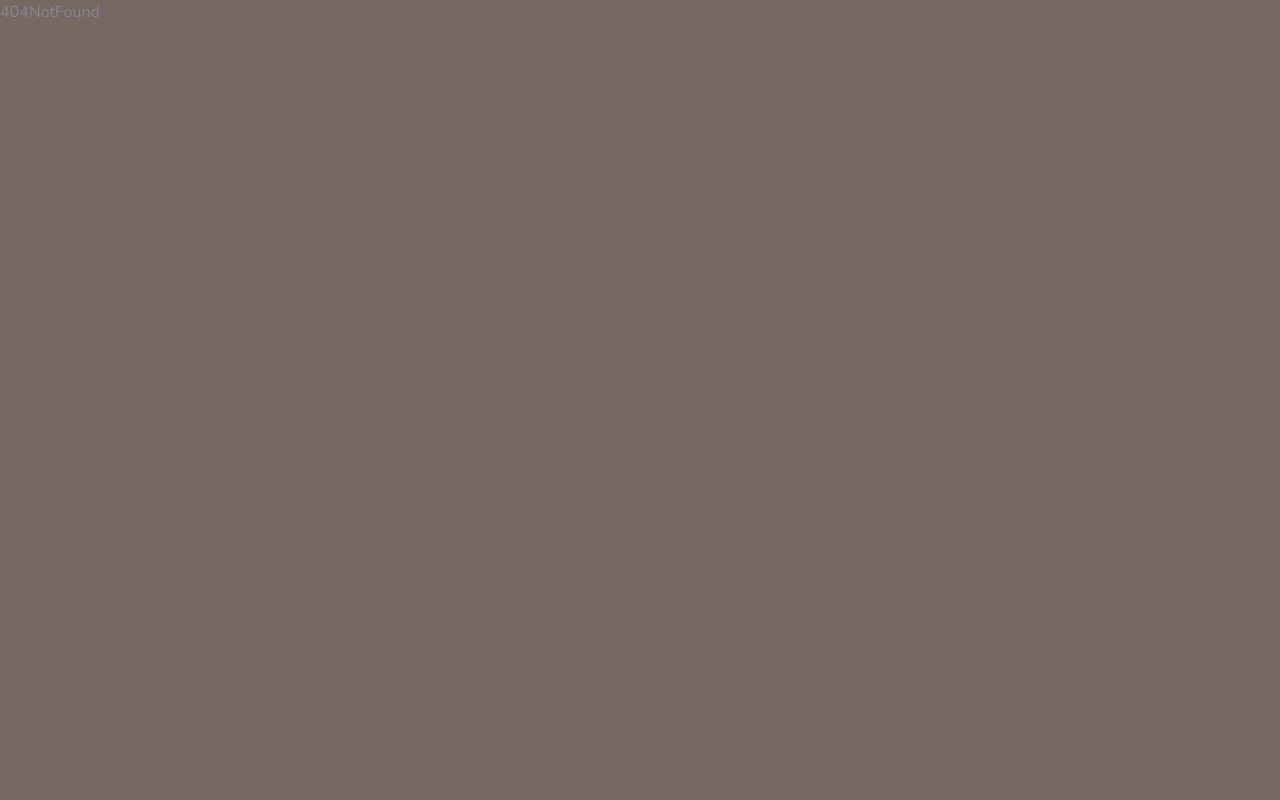
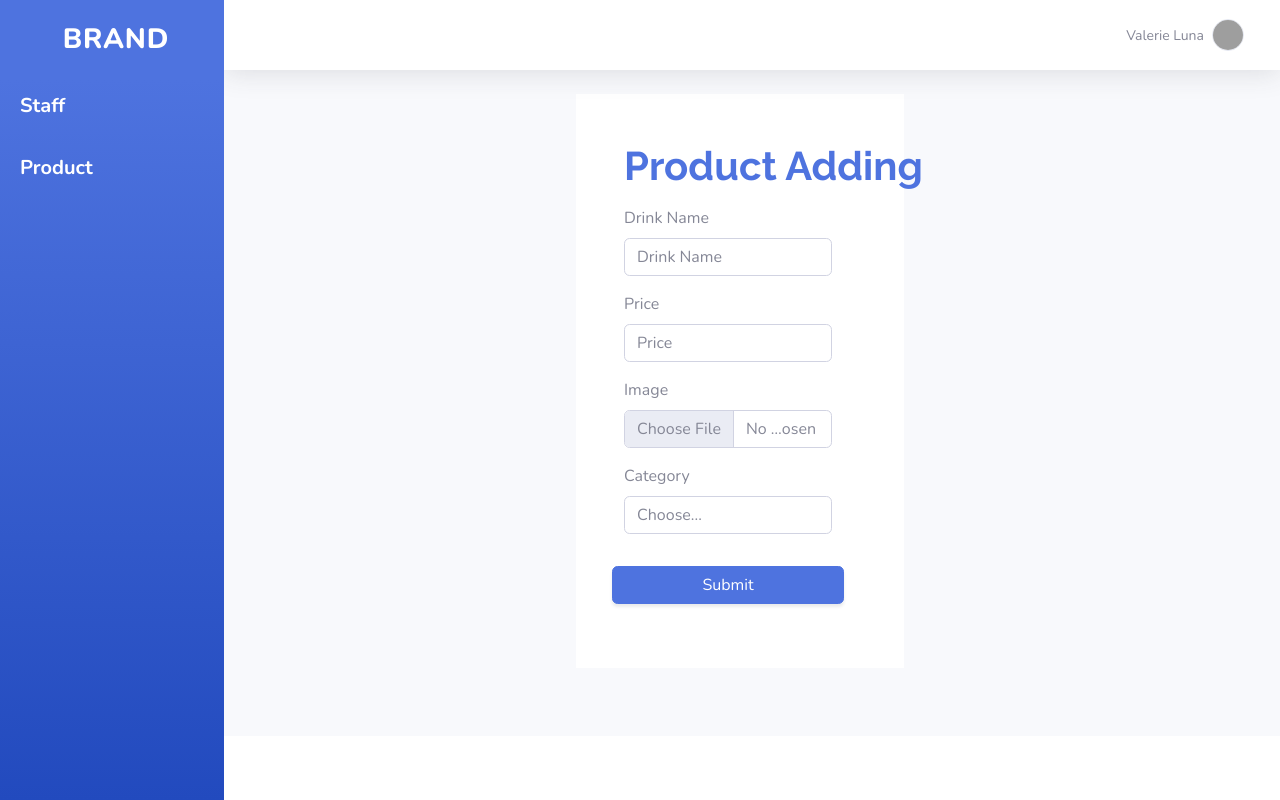
Before and after one commit to thaianh4780/ChuyenDeWeb, a React (Create React App) app: page /productadding in a window 1280 px wide. Built offline with nearby package versions, Linux system fonts and the light colour scheme; grey boxes are pictures that could not be loaded.

Commit message:
add form

```diff
--- a/public/index.html
+++ b/public/index.html
@@ -1,17 +1,17 @@
 <!DOCTYPE html>
 <html lang="en">
+
 <head>
   <meta charset="utf-8" />
   <link rel="icon" href="%PUBLIC_URL%/favicon.ico" />
   <meta name="viewport" content="width=device-width, initial-scale=1" />
   <meta name="theme-color" content="#000000" />
-    <meta
-      name="description"
-      content="Web site created using create-react-app"
-    />
+  <meta name="description" content="Web site created using create-react-app" />
   <link rel="apple-touch-icon" href="%PUBLIC_URL%/logo192.png" />
-    <link rel="stylesheet" href="https://fonts.googleapis.com/css?family=Nunito:200,200i,300,300i,400,400i,600,600i,700,700i,800,800i,900,900i&amp;display=swap">
-    <link rel="stylesheet" href="https://fonts.googleapis.com/css?family=Inter:300italic,400italic,600italic,700italic,800italic,400,300,600,700,800&amp;display=swap">
+  <link rel="stylesheet"
+    href="https://fonts.googleapis.com/css?family=Nunito:200,200i,300,300i,400,400i,600,600i,700,700i,800,800i,900,900i&amp;display=swap">
+  <link rel="stylesheet"
+    href="https://fonts.googleapis.com/css?family=Inter:300italic,400italic,600italic,700italic,800italic,400,300,600,700,800&amp;display=swap">
   <link rel="stylesheet" href="./assets1/fonts/fontawesome-all.min.css">
   <!--
       manifest.json provides metadata used when your web app is installed on a
@@ -29,6 +29,7 @@
     -->
   <title>React App</title>
 </head>
+
 <body>
   <noscript>You need to enable JavaScript to run this app.</noscript>
   <div id="root"></div>
@@ -42,5 +43,8 @@
       To begin the development, run `npm start` or `yarn start`.
       To create a production bundle, use `npm run build` or `yarn build`.
     -->
+  <script src="https://cdn.jsdelivr.net/npm/@popperjs/core@2.9.2/dist/umd/popper.min.js"></script>
+  <script src="https://cdn.jsdelivr.net/npm/bootstrap@5.0.2/dist/js/bootstrap.min.js"></script>
 </body>
+
 </html>
--- a/src/components/AdminProduct.js
+++ b/src/components/AdminProduct.js
@@ -35,7 +35,7 @@ export default function AdminProduct() {
         <td>{val.name}</td>
         <td>{val.price}</td>
         <td>
-          <Link type="button" className="btn btn-success text-light btn-sm">Update</Link>
+          <Link type="button" className="btn btn-success text-light btn-sm" to="/productupdating" >Update</Link>
         </td>
         <td>
           <Link type="button" className="btn btn-danger text-light btn-sm">Detele</Link>
@@ -59,7 +59,7 @@ export default function AdminProduct() {
             </div>
             <div className="col-md-6">
               <div className="d-grid gap-2 d-md-block text-md-end">
-                <Link className="btn btn-primary" type="button">Adding</Link>
+                <Link className="btn btn-primary" type="button" to="/productadding" >Adding</Link>
               </div>
             </div>
           </div>
--- a/src/components/AdminStaff.js
+++ b/src/components/AdminStaff.js
@@ -31,7 +31,7 @@ export default function AdminStaff() {
         <td>{val.full_name}</td>
         <td>{val.phone}</td>
         <td>
-          <Link type="button" className="btn btn-success  text-light btn-sm">Update</Link>
+          <Link type="button" className="btn btn-success  text-light btn-sm" to="/staffupdating" >Update</Link>
         </td>
         <td>
           <Link type="button" className="btn btn-danger   text-light btn-sm">Detele</Link>
@@ -57,7 +57,7 @@ export default function AdminStaff() {
             </div>
             <div className="col-md-6">
               <div className="d-grid gap-2 d-md-block text-md-end">
-                <Link className="btn btn-primary  " type="button">Adding </Link>
+                <Link className="btn btn-primary  " type="button" to="/staffadding" >Adding </Link>
               </div>
             </div>
           </div>
--- a/src/components/MoreProduct.js
+++ b/src/components/MoreProduct.js
@@ -116,7 +116,7 @@ export default function MoreProduct() {
 
   const checkKey = () => {
     setCheck(!check);
-     setTypeSort(null);
+    setTypeSort(null);
   };
 
   useEffect(() => {
@@ -133,20 +133,28 @@ export default function MoreProduct() {
       <div className="row pb-1">
         <div className="col-12">
           <div className="row text-center d-flex align-items-center bg-white rounded-3  justify-content-center " >
-            <div className="col-6 bg-success-subtle rounded-start" style={{marginTop:"-1.5%"}}>
+            <div className="col-6 bg-success-subtle rounded-start" style={{ marginTop: "-1.5%" }}>
               <div class="d-flex my-2 justify-content-between col-4 mb-4">
-                <button type="button" class="btn btn-outline-primary btn-sm me-2" onClick={()=>{
+                <button type="button" class="btn btn-outline-primary btn-sm me-2" onClick={() => {
                   checkKey();
                 }}>ALL</button>
-                <button type="button" class="btn btn-outline-primary btn-sm me-2" onClick={()=>{
+                <button type="button" class="btn btn-outline-primary btn-sm me-2" onClick={() => {
                   setTypeSort("sortIncrease");
                 }}>Increase</button>
-                <button type="button" class="btn btn-outline-primary btn-sm me-2" onClick={()=>{
-                  setTypeSort("sortIncrease");
-                }}>Increase</button>
-                <button type="button" class="btn btn-outline-primary btn-sm me-2" onClick={()=>{
+                <button type="button" class="btn btn-outline-primary btn-sm me-2" onClick={() => {
                   setTypeSort("sortDecrease");
                 }}>Decrease</button>
+                <div class="dropdown">
+                  <a class="btn btn-outline-primary  dropdown-toggle" href="#" role="button" data-bs-toggle="dropdown" aria-expanded="false">
+                    Dropdown link
+                  </a>
+
+                  <ul class="dropdown-menu">
+                    <li><a class="dropdown-item" href="#">Action</a></li>
+                    <li><a class="dropdown-item" href="#">Another action</a></li>
+                    <li><a class="dropdown-item" href="#">Something else here</a></li>
+                  </ul>
+                </div>
               </div>
               <div className="row row-cols-1 row-cols-md-4 g-4 mx-2 overflow-y-scroll over me-5 " style={{ overflowY: 'scroll', height: '600px', width: '100%' }}>
                 {checkType()}
@@ -161,8 +169,8 @@ export default function MoreProduct() {
                 <p className="text-black fs-5" >{price}  &#8205; VND</p>
               </div>
               <div className="btn w-100 position-absolute bottom-0 mt-3 d-flex justify-content-between">
-                <button className="bg-success w-50" style={{height:50,marginLeft:"5%" }} >Thanh Toan</button>
-                <button className="bg-info w-50 " style={{height:50}} >Thong Bao</button>
+                <button className="bg-success w-50" style={{ height: 50, marginLeft: "5%" }} >Thanh Toan</button>
+                <button className="bg-info w-50 " style={{ height: 50 }} >Thong Bao</button>
               </div>
             </div>
           </div>
--- /dev/null
+++ b/src/components/ProductForm.js
@@ -0,0 +1,39 @@
+import React from 'react'
+
+export default function ProductForm() {
+    return (
+        <div className="row w-100 h-100">
+            <div className="col-4" />
+            <div className="col-4">
+                <form className="bg-white mb-4 ">
+                    <div className="row d-block w-100 h-75 text-center p-5">
+                        <h1 className="mb-2 text-primary text-nowrap">Product Adding</h1>
+                        <div className="col my-3 text-start">
+                            <label htmlFor="inputEmail4">Drink Name</label>
+                            <input type="text" className="form-control my-2" id="inputDrinkName" placeholder="Drink Name" />
+                        </div>
+                        <div className="col my-3 text-start">
+                            <label htmlFor="inputEmail4">Price</label>
+                            <input type="text" className="form-control my-2" id="inputPrice" placeholder="Price" />
+                        </div>
+                        <div className="col my-3 text-start">
+                            <label htmlFor="inputEmail4">Image</label>
+                            <input type="file" className="form-control my-2" id="validatedCustomFile" />
+                        </div>
+                        <div className="col my-3 text-start">
+                            <label htmlFor="inputState">Category</label>
+                            <select id="inputState" className="form-control my-2">
+                                <option selected>Choose...</option>
+                                <option>...</option>
+                                <option>...</option>
+                                <option>...</option>
+                            </select>
+                        </div>
+                        <button type="submit" className="btn btn-primary my-3">Submit</button>
+                    </div>
+                </form>
+            </div>
+            <div className="col-4" />
+        </div>
+    )
+}
--- /dev/null
+++ b/src/components/StaffForm.js
@@ -0,0 +1,39 @@
+import React from 'react'
+
+export default function StaffForm() {
+    return (
+        <div className="row w-100 h-100">
+            <div className="col-4" />
+            <div className="col-4">
+                <form className="bg-white ">
+                    <div className="row d-block w-100 h-100 text-center p-5">
+                        <h1 className="mb-2 text-primary">Staff Adding</h1>
+                        <div className="col my-3 text-start">
+                            <label htmlFor="inputEmail4">User Name</label>
+                            <input type="text" className="form-control my-2" id="inputEmail4" placeholder="User Name" />
+                        </div>
+                        <div className="col my-3 text-start">
+                            <label htmlFor="inputEmail4">Full Name</label>
+                            <input type="text" className="form-control my-2" id="inputFullName" placeholder="Full Name" />
+                        </div>
+                        <div className="col my-3 text-start">
+                            <label htmlFor="inputEmail4">Phone</label>
+                            <input type="text" className="form-control my-2" id="inputPhone" placeholder="123456" />
+                        </div>
+                        <div className="col my-3 text-start">
+                            <label htmlFor="inputState">Role</label>
+                            <select id="inputState" className="form-control my-2">
+                                <option selected>Choose...</option>
+                                <option>...</option>
+                                <option>...</option>
+                                <option>...</option>
+                            </select>
+                        </div>
+                        <button type="submit" className="btn btn-primary my-3">Submit</button>
+                    </div>
+                </form>
+            </div>
+            <div className="col-4" />
+        </div>
+    )
+}
--- a/src/components/VerticalItem.js
+++ b/src/components/VerticalItem.js
@@ -8,7 +8,7 @@ export default function VerticalItem(props) {
                 <img src={props.image} height={120} width={100.9} className="card-img-top border-bottom border-dark-subtle " alt="..." />
                 <div className="card-body  d-block justify-content-between position-relative  text-center">
                     <p className="card-text text-black text-nowrap text-capitalize ">{props.name}</p>
-                    <p className="card-title position-absolute top-50 bg-white rounded-top-3 ms-3" >{props.price}K</p>
+                    <p className="card-title position-absolute top-50 bg-white rounded-top-3 ms-3 ps-1" >{props.price}K</p>
                 </div>
             </div>
         </div>
--- /dev/null
+++ b/src/pages/ProductAdding.js
@@ -0,0 +1,24 @@
+import React from 'react'
+import AdminFooter from '../components/AdminFooter'
+import AdminNav from '../components/AdminNav'
+import AdminStaff from '../components/AdminStaff'
+import AdminTop from '../components/AdminTop'
+import ProductForm from '../components/ProductForm'
+import '../css1/bootstrap.min.css'
+
+export default function ProductAdding() {
+    return (
+        <div id="page-top">
+            <div id="wrapper">
+                <AdminNav />
+                <div className="d-flex flex-column" id="content-wrapper">
+                    <div id="content">
+                        <AdminTop />
+                        <ProductForm/>
+                    </div>
+                    <AdminFooter />
+                </div>
+            </div>
+        </div>
+    )
+}
--- /dev/null
+++ b/src/pages/ProductUpdating.js
@@ -0,0 +1,24 @@
+import React from 'react'
+import AdminFooter from '../components/AdminFooter'
+import AdminNav from '../components/AdminNav'
+import AdminStaff from '../components/AdminStaff'
+import AdminTop from '../components/AdminTop'
+import ProductForm from '../components/ProductForm'
+import '../css1/bootstrap.min.css'
+
+export default function ProductUpdating() {
+    return (
+        <div id="page-top">
+            <div id="wrapper">
+                <AdminNav />
+                <div className="d-flex flex-column" id="content-wrapper">
+                    <div id="content">
+                        <AdminTop />
+                        <ProductForm />
+                    </div>
+                    <AdminFooter />
+                </div>
+            </div>
+        </div>
+    )
+}
--- /dev/null
+++ b/src/pages/StaffAdding.js
@@ -0,0 +1,24 @@
+import React from 'react'
+import AdminFooter from '../components/AdminFooter'
+import AdminNav from '../components/AdminNav'
+import AdminStaff from '../components/AdminStaff'
+import AdminTop from '../components/AdminTop'
+import StaffForm from '../components/StaffForm'
+import '../css1/bootstrap.min.css'
+
+export default function StaffAdding() {
+    return (
+        <div id="page-top">
+            <div id="wrapper">
+                <AdminNav />
+                <div className="d-flex flex-column" id="content-wrapper">
+                    <div id="content">
+                        <AdminTop />
+                        <StaffForm/>
+                    </div>
+                    <AdminFooter />
+                </div>
+            </div>
+        </div>
+    )
+}
--- /dev/null
+++ b/src/pages/StaffUpdating.js
@@ -0,0 +1,24 @@
+import React from 'react'
+import AdminFooter from '../components/AdminFooter'
+import AdminNav from '../components/AdminNav'
+import AdminStaff from '../components/AdminStaff'
+import AdminTop from '../components/AdminTop'
+import StaffForm from '../components/StaffForm'
+import '../css1/bootstrap.min.css'
+
+export default function StaffUpdating() {
+    return (
+        <div id="page-top">
+            <div id="wrapper">
+                <AdminNav />
+                <div className="d-flex flex-column" id="content-wrapper">
+                    <div id="content">
+                        <AdminTop />
+                        <StaffForm/>
+                    </div>
+                    <AdminFooter />
+                </div>
+            </div>
+        </div>
+    )
+}
--- a/src/router/Routers.js
+++ b/src/router/Routers.js
@@ -8,6 +8,10 @@ import Admin from '../pages/Admin'
 import NotFound from '../pages/404NotFound'
 import Login from "../pages/Login";
 import Product from "../pages/Product";
+import ProductAdding from "../pages/ProductAdding";
+import StaffAdding from "../pages/StaffAdding";
+import StaffUpdating from "../pages/StaffUpdating";
+import ProductUpdating from "../pages/ProductUpdating";
 
 export default function Routers() {
 
@@ -16,6 +20,10 @@ export default function Routers() {
       <Router>
         <Routes>
           <Route path={"/"} element={<Home/>}/>
+          <Route path={"/productadding"} element={<ProductAdding/>}/>
+          <Route path={"/productupdating"} element={<ProductUpdating/>}/>
+          <Route path={"/staffadding"} element={<StaffAdding/>}/>
+          <Route path={"/staffupdating"} element={<StaffUpdating/>}/>
           <Route path={"/admin"} element={<Admin/>}/>
           <Route path={"/product"} element={<Product/>}/>
           <Route path={"/login"} element={<Login/>}/>
```
Lines whose indentation alone changed are shown as unchanged.
